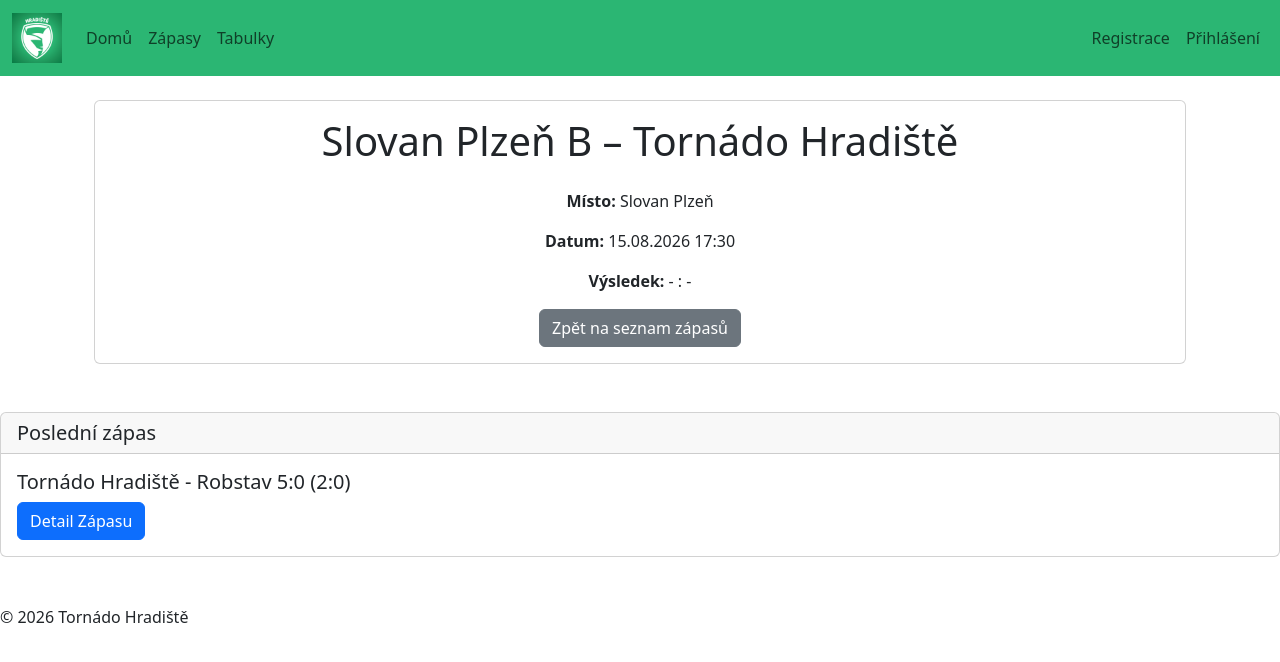
After one commit to Furry17/football-club-cms, a Django app: page /matches/1/ in a window 1280 px wide. The commit adds this page. Shown: the top 662 px of the page. Run offline with Django 5.2, Linux system fonts and the light colour scheme; data comes from the database, SQL or seed files in the repository; both versions use the stored data as it was after the commit.

Commit message:
Add match list and detail pages

```diff
--- a/config/urls.py
+++ b/config/urls.py
@@ -5,4 +5,5 @@
 urlpatterns = [
     path('admin/', admin.site.urls),
     path('', include('pages.urls')),
+    path('matches/', include('matches.urls')),
 ]
--- /dev/null
+++ b/matches/templates/matches/match_detail.html
@@ -0,0 +1,18 @@
+{% extends "base.html" %}
+{% block content %}
+    <div class="card">
+        <div class="card-body">
+            <h1 class="mb-4">
+                {% if match.is_home %}
+                    Tornádo Hradiště – {{ match.opponent }}
+                {% else %}
+                    {{ match.opponent }} – Tornádo Hradiště
+                {% endif %}
+            </h1>
+            <p><strong>Místo:</strong> {{ match.location }}</p>
+            <p><strong>Datum:</strong> {{ match.match_date|date:"d.m.Y H:i" }}</p>
+            <p><strong>Výsledek:</strong> {% if match.goals_for is not None %}{{ match.goals_for }} : {{ match.goals_against }}{% else %}- : -{% endif %}</p>
+            <a href="{% url 'match_list' %}" class="btn btn-secondary">Zpět na seznam zápasů</a>
+        </div>
+    </div>
+{% endblock %}
--- /dev/null
+++ b/matches/urls.py
@@ -0,0 +1,8 @@
+from django.urls import path
+
+from . import views
+
+urlpatterns = [
+    path('', views.match_list, name='match_list'),
+    path('<int:match_id>/', views.match_detail, name='match_detail')
+]
--- a/matches/views.py
+++ b/matches/views.py
@@ -1,3 +1,12 @@
-from django.shortcuts import render
+from django.shortcuts import get_object_or_404, render
 
-# Create your views here.
+from .models import Match
+
+
+def match_list(request):
+    matches = Match.objects.all().order_by("-match_date")
+    return render(request, 'matches/match_list.html', {'matches': matches})
+
+def match_detail(request, match_id):
+    match = get_object_or_404(Match, pk=match_id)
+    return render(request, "matches/match_detail.html", {'match': match})
--- a/templates/base.html
+++ b/templates/base.html
@@ -4,6 +4,7 @@
   <head>
     <meta charset="UTF-8" />
     <meta name="viewport" content="width=device-width, initial-scale=1.0" />
+    <meta name="description" content="Oficiální web fotbalového klubu Tornádo Hradiště" />
     <title>{% block title %}{% endblock %}</title>
 
     {% block head %}
@@ -31,7 +32,7 @@
               <a class="nav-link" href="{% url 'home' %}">Domů</a>
             </li>
             <li class="nav-item">
-              <a class="nav-link" href="#">Zápasy</a>
+              <a class="nav-link" href="{% url 'match_list' %}">Zápasy</a>
             </li>
             <li class="nav-item">
               <a class="nav-link" href="#">Tabulky</a>
@@ -64,7 +65,6 @@
   </div>
   </div>
   </section>
-</div>
     {% block scripts %}
     <script
       src="https://cdn.jsdelivr.net/npm/bootstrap@5.3.8/dist/js/bootstrap.bundle.min.js"
@@ -73,7 +73,7 @@
     ></script>
     {% endblock %}
     <footer>
-    <p>&copy; 2026 Tornádo Hradiště</p>
+    <p>© 2026 Tornádo Hradiště</p>
   </footer>
   </body>
 </html>
```
Also changed, not shown: matches/templates/matches/match_list.html (added, +33 -0 lines), db.sqlite3.
